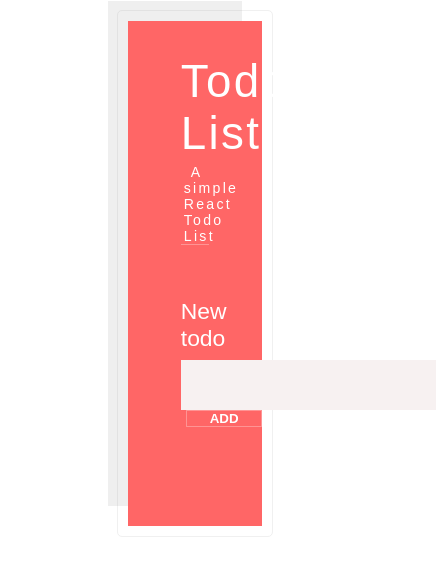
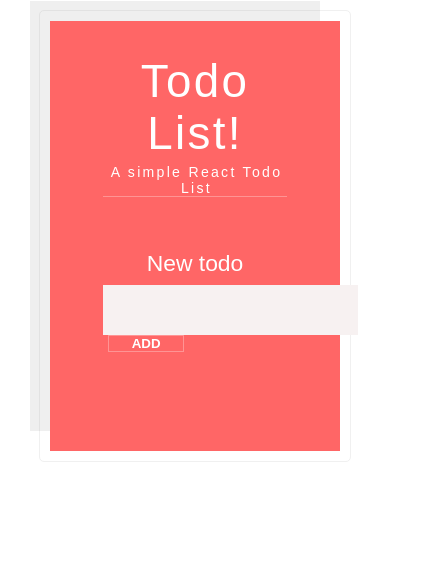
Before and after one commit to itsrojasleon/react-todo-list, a React app: page / in a window 390 px wide. Shown: the whole page, 436 px wide, since content can reach past the window. Built offline with nearby package versions, Linux system fonts and the light colour scheme.

Commit message:
Add a simple media query

```diff
--- a/src/styles.css
+++ b/src/styles.css
@@ -19,6 +19,11 @@
   width: 40%;
   margin: 10px auto 0 auto;
   border-radius: 5px;
+}
+@media (max-width: 769px) {
+  .App {
+    width: 80%;
+  }
 }
 
 /* src/components/TodoList.js */
```
